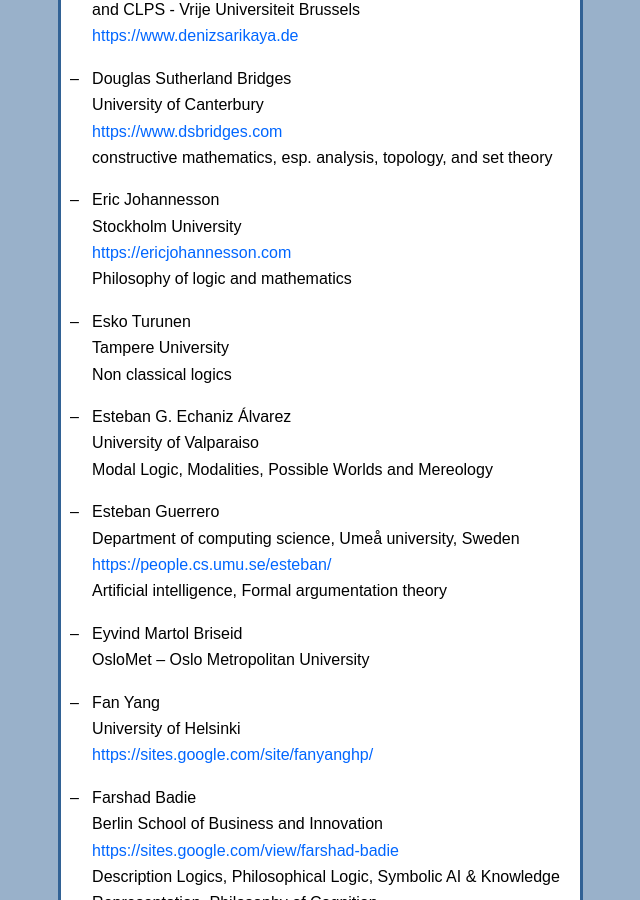
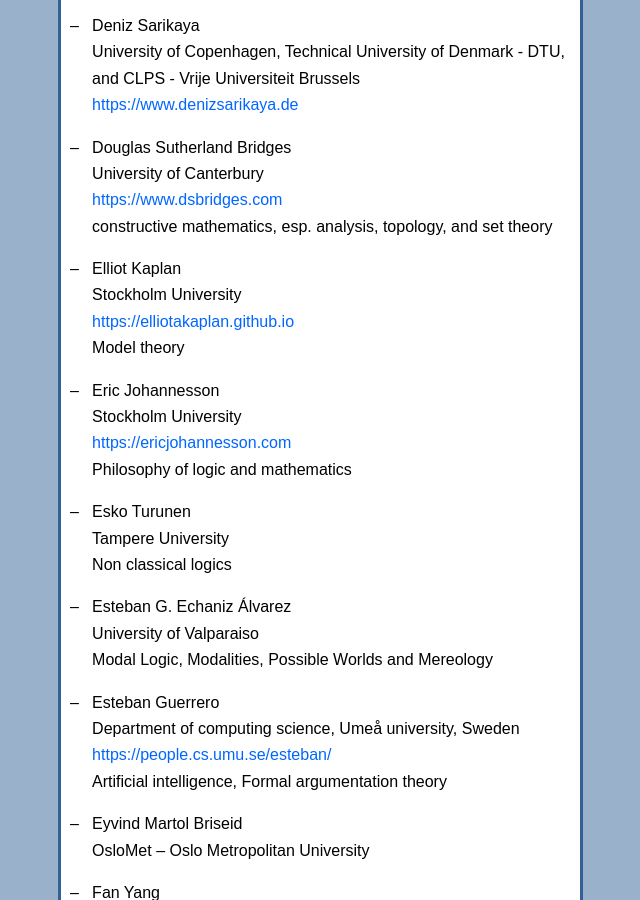
Before and after one commit to scandinavianlogic/scandinavianlogic.github.io, a Jekyll site: the page built from members.md, in a window 1280 px wide and 900 px high, scrolled down 6651 px. Shown: the whole window, without its empty margins (453-1093 px from the left). Built offline with Jekyll 4.4.1, drawn with Linux system fonts in a browser that asks for light colours; some of the changed text lies outside the part shown.

Commit message:
new members

```diff
--- a/members.md
+++ b/members.md
@@ -119,6 +119,9 @@ membership.
   Swansea University
   <https://www.beckmann.pro/>
   Proof Theory, Bounded Arithmetic, Propositional Proof Complexity
+
+- Arunavo Ganguly
+  Umeå University
 
 - Åsa Hirvonen
   University of Helsinki
@@ -253,6 +256,11 @@ membership.
   University of Canterbury
   <https://www.dsbridges.com>
   constructive mathematics, esp. analysis, topology, and set theory
+
+- Elliot Kaplan
+  Stockholm University
+  <https://elliotakaplan.github.io>
+  Model theory
 
 - Eric Johannesson
   Stockholm University
```
